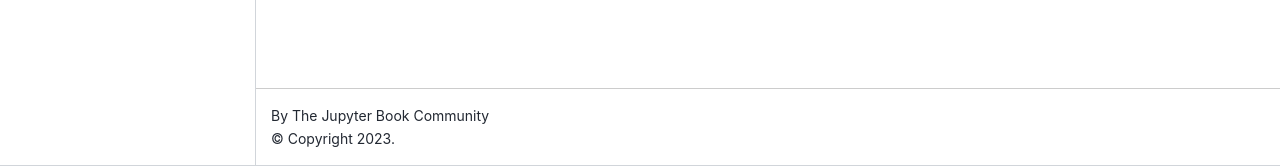
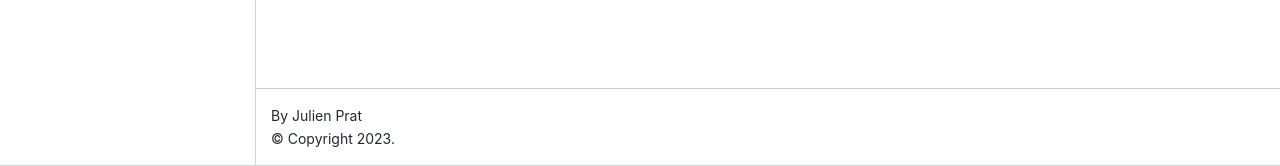
Before and after one commit to julprat/CourseDP_hub, a Jupyter Book: the page built from intro.md, in a window 1280 px wide. Shown: the part 734-900 px from the top of the page. Built offline with Jupyter Book 1.0.4 settings and Sphinx 7.4.7 and the Sphinx Book theme 1.1.4, drawn with Linux system fonts in a browser that asks for light colours.

Commit message:
Update rep link in _config

```diff
--- a/_config.yml
+++ b/_config.yml
@@ -1,8 +1,8 @@
 # Book settings
 # Learn more at https://jupyterbook.org/customize/config.html
 
-title: My sample book
-author: The Jupyter Book Community
+title: DP & RL for Economists
+author: Julien Prat
 logo: logo.png
 
 # Force re-execution of notebooks on each build.
@@ -21,8 +21,8 @@
 
 # Information about where the book exists on the web
 repository:
-  url: https://github.com/executablebooks/jupyter-book  # Online location of your book
-  path_to_book: docs  # Optional path to your book, relative to the repository root
+  url: https://github.com/julprat/CourseDP_hub  # Online location of your book
+  # path_to_book: docs  # Optional path to your book, relative to the repository root
   branch: master  # Which branch of the repository should be used when creating links (optional)
 
 # Add GitHub buttons to your book
```
